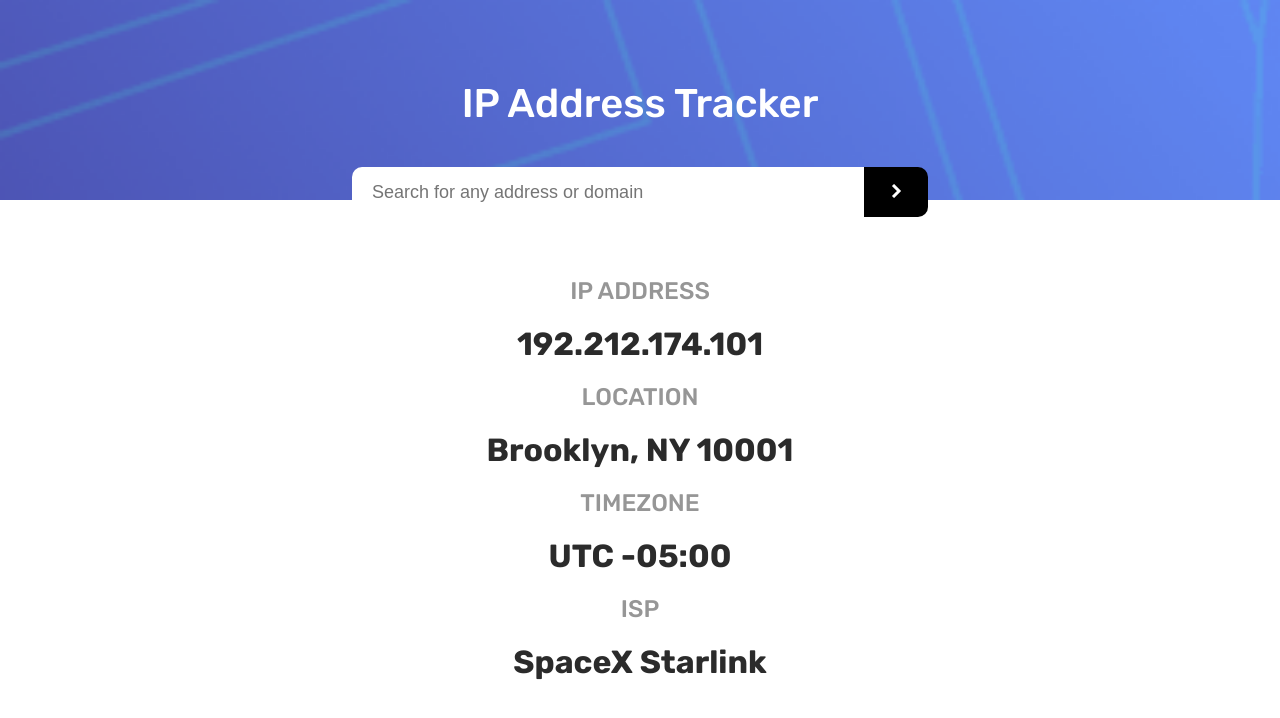
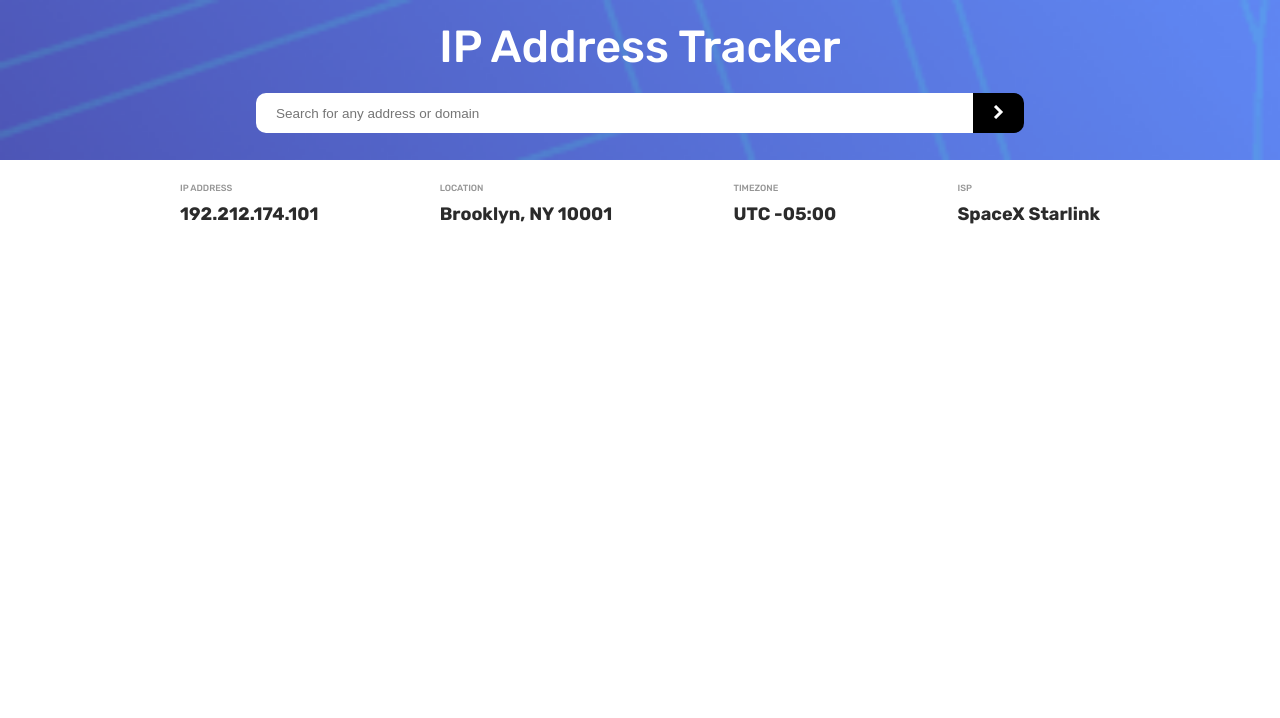
Before and after one commit to HRSMRN/ip-address-tracker, a website with bundled scripts: page index.html in a window 1280 px wide. Built offline with nearby package versions, Linux system fonts and the light colour scheme.

Commit message:
finalized the project

```diff
--- a/index.html
+++ b/index.html
@@ -3,7 +3,7 @@
 
 <head>
   <meta charset="UTF-8">
-  <!-- <meta name="viewport" content="width=device-width, initial-scale=1.0"> -->
+
 
   <!-- Leaflet CSS File -->
   <link rel="stylesheet" href="https://unpkg.com/leaflet@1.9.4/dist/leaflet.css"
@@ -30,52 +30,46 @@
     <div id="map"></div>
   </div>
 
-  <div class="mid-section">
+  <div class="card-section">
 
     <div class="container">
       <div class="form-wrapper">
         <h1> IP Address Tracker</h1>
-        <form action="" method="post">
+        <form action=" name=" ip-form">
 
-          <input type="text" class="ip-address" placeholder="Search for any address or domain">
+          <input type="text" class="search-bar" placeholder="Search for any address or domain">
           <button class="search-btn">
             <img src="./dist/images/icon-arrow.svg" alt="">
           </button>
         </form>
       </div>
 
-      <div class="card-wrapper">
+      <ul class="card-options">
+        <li class="card-item">
           <h2 class="ip-address">IP Address</h2>
           <span class="ip-address-field">192.212.174.101</span>
-
+        </li>
+        <li class="card-item">
           <h2 class="location">Location</h2>
           <span class="location-field">Brooklyn, NY 10001</span>
-
+        </li>
+        <li class="card-item">
           <h2 class="timezone">Timezone</h2>
           <span class="timezone-field">UTC -05:00</span>
-
+        </li>
+        <li class="card-item">
           <h2 class="isp">ISP</h2>
           <span class="isp-field">SpaceX Starlink</span>
-
+        </li>
+      </ul>
     </div>
   </div>
-
-
-  </div>
-
-
-
-
-
-  <!-- <div class="attribution">
-    Challenge by <a href="https://www.frontendmentor.io?ref=challenge" target="_blank">Frontend Mentor</a>.
-    Coded by <a href="#">Your Name Here</a>. -->
   </div>
 </body>
 
 <!-- Leaflet JS File -->
 <script src="https://unpkg.com/leaflet@1.9.4/dist/leaflet.js"
   integrity="sha256-20nQCchB9co0qIjJZRGuk2/Z9VM+kNiyxNV1lvTlZBo=" crossorigin=""></script>
-<script src="dist/js/main.js"></script>
+<script type="module" src="dist/js/main.js"></script>
 
 </html>
```
Also changed, not shown: dist/css/main.css, dist/js/ipaddress.js (added), dist/js/ipsearch.js (added), dist/js/main.js, 1 other file. Lines whose indentation alone changed are shown as unchanged.
